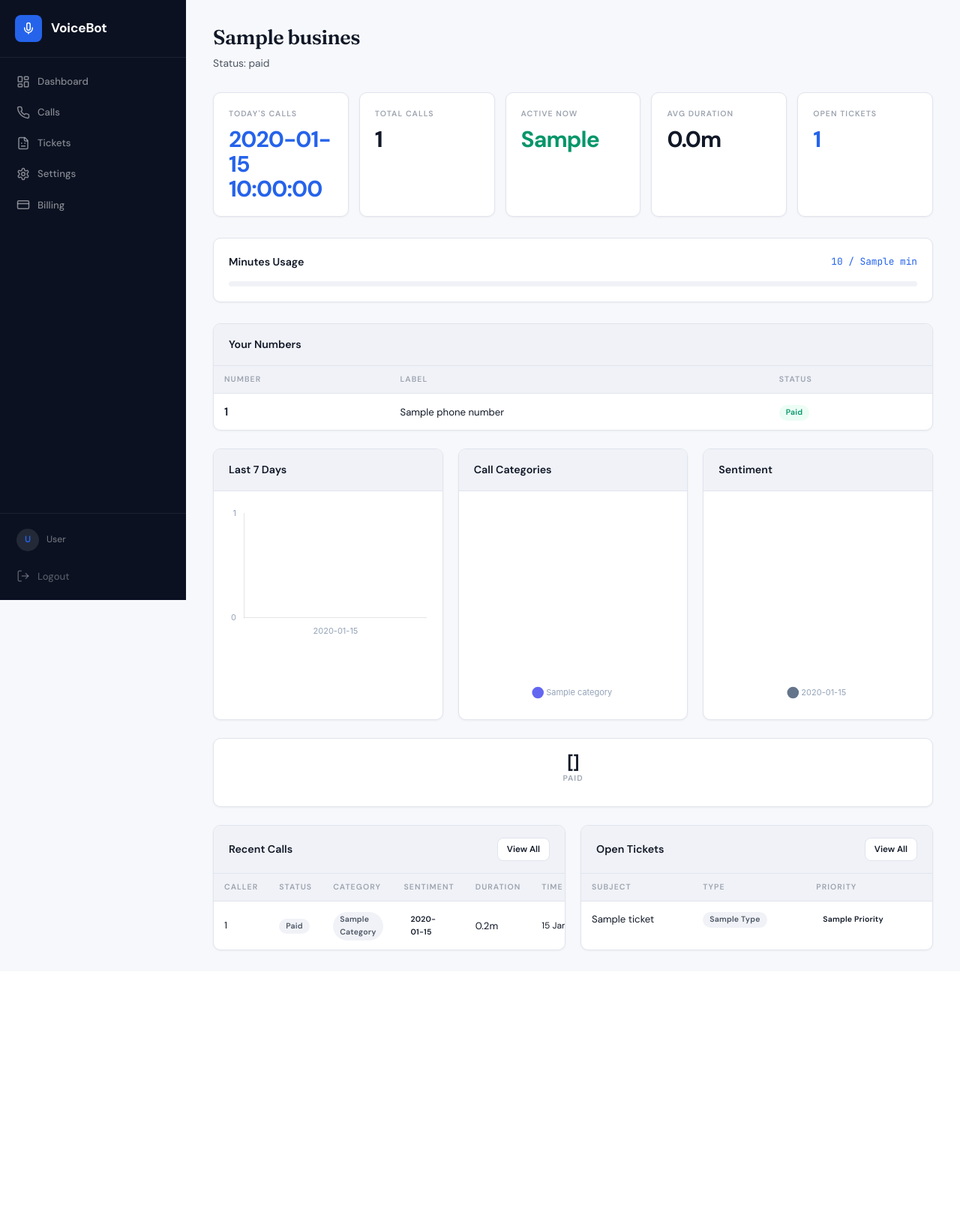
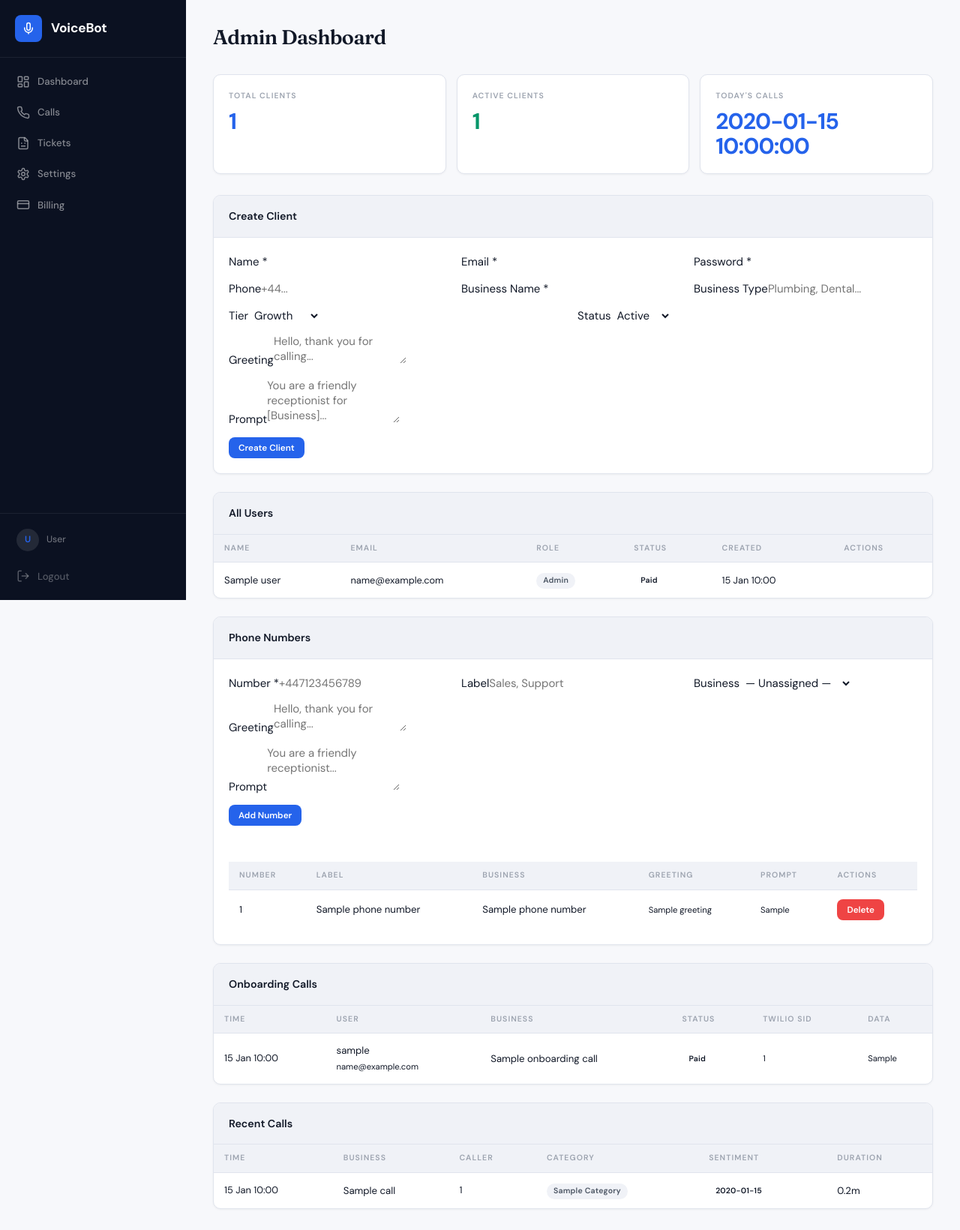
Before and after one commit to kanchang12/receptionistserviceleeds, a Flask app: template templates/admin/dashboard.html in a window 1280 px wide. Shown: the whole page at 75% size. Before the commit the page ends 1268 px from the top, so only its background shows below. Run offline with Flask 3, Linux system fonts and the light colour scheme; the template is opened without the code that fills it: most values are stand-ins (such as "Sample title", 1, 10 or a date in 2020); a map, chart or similar area stays blank; some libraries are stand-ins or nearby versions.

Commit message:
Update dashboard.html

```diff
--- a/templates/admin/dashboard.html
+++ b/templates/admin/dashboard.html
@@ -1,218 +1,177 @@
 {% extends "dashboard_base.html" %}
-{% block title %}Dashboard — VoiceBot{% endblock %}
-
+{% block title %}Admin Dashboard — VoiceBot{% endblock %}
 {% block content %}
 <div class="page-header">
-    <h1>{{ business.name }}</h1>
-    <p>{% if business.status == 'active' %}Your AI receptionist is live{% elif business.status == 'pending' %}Complete onboarding to activate{% else %}Status: {{ business.status }}{% endif %}</p>
+    <h1>Admin Dashboard</h1>
 </div>
 
-{% if business.status in ('pending', 'onboarding') %}
-<div class="card" style="margin-bottom:24px;">
-    <div class="card-body" style="text-align:center;padding:48px;">
-        <h3 style="margin-bottom:12px;">Complete Your Setup</h3>
-        <p style="color:var(--text-secondary);margin-bottom:24px;">Start the onboarding interview to configure your AI receptionist.</p>
-        <a href="{{ url_for('client_onboarding') }}" class="btn btn-primary">Start Onboarding</a>
-    </div>
-</div>
-{% endif %}
-
-<!-- STATS ROW -->
 <div class="stats-grid">
     <div class="stat-card">
-        <div class="stat-label">Today's Calls</div>
-        <div class="stat-value accent">{{ today_calls }}</div>
+        <div class="stat-label">Total Clients</div>
+        <div class="stat-value accent">{{ total_clients }}</div>
     </div>
     <div class="stat-card">
-        <div class="stat-label">Total Calls</div>
-        <div class="stat-value">{{ total_calls }}</div>
+        <div class="stat-label">Active Clients</div>
+        <div class="stat-value green">{{ active_count }}</div>
     </div>
     <div class="stat-card">
-        <div class="stat-label">Active Now</div>
-        <div class="stat-value green">{{ active_calls }}</div>
-    </div>
-    <div class="stat-card">
-        <div class="stat-label">Avg Duration</div>
-        <div class="stat-value">{{ "%.1f"|format(avg_duration|float / 60) }}m</div>
-    </div>
-    <div class="stat-card">
-        <div class="stat-label">Open Tickets</div>
-        <div class="stat-value blue">{{ tickets|length if tickets else 0 }}</div>
+        <div class="stat-label">Today's Calls</div>
+        <div class="stat-value blue">{{ today_calls }}</div>
     </div>
 </div>
 
-<!-- USAGE BAR -->
-{% if usage %}
-{% set pct = (usage.minutes_used|float / usage.minutes_limit * 100) if usage.minutes_limit > 0 else 0 %}
-<div class="usage-section">
-    <div class="usage-header">
-        <h3>Minutes Usage</h3>
-        <span>{{ "%.0f"|format(usage.minutes_used|float) }} / {{ usage.minutes_limit }} min</span>
+<!-- CREATE CLIENT -->
+<div class="card" style="margin-bottom:24px;">
+    <div class="card-header"><h3>Create Client</h3></div>
+    <div class="card-body">
+        <form method="POST" action="{{ url_for('admin_create_client') }}">
+            <div style="display:grid;grid-template-columns:1fr 1fr 1fr;gap:12px;">
+                <div class="form-group" style="margin:0;"><label>Name *</label><input type="text" name="name" class="form-control" required></div>
+                <div class="form-group" style="margin:0;"><label>Email *</label><input type="email" name="email" class="form-control" required></div>
+                <div class="form-group" style="margin:0;"><label>Password *</label><input type="text" name="password" class="form-control" required></div>
             </div>
-    <div class="usage-bar-track">
-        <div class="usage-bar-fill {% if pct > 90 %}warn{% endif %}" style="width: {{ [pct, 100]|min }}%"></div>
+            <div style="display:grid;grid-template-columns:1fr 1fr 1fr;gap:12px;margin-top:12px;">
+                <div class="form-group" style="margin:0;"><label>Phone</label><input type="tel" name="phone" class="form-control" placeholder="+44..."></div>
+                <div class="form-group" style="margin:0;"><label>Business Name *</label><input type="text" name="business_name" class="form-control" required></div>
+                <div class="form-group" style="margin:0;"><label>Business Type</label><input type="text" name="business_type" class="form-control" placeholder="Plumbing, Dental..."></div>
+            </div>
+            <div style="display:grid;grid-template-columns:1fr 1fr;gap:12px;margin-top:12px;">
+                <div class="form-group" style="margin:0;"><label>Tier</label>
+                    <select name="tier" class="form-control"><option value="starter">Starter</option><option value="growth" selected>Growth</option><option value="enterprise">Enterprise</option></select>
+                </div>
+                <div class="form-group" style="margin:0;"><label>Status</label>
+                    <select name="status" class="form-control"><option value="active" selected>Active</option><option value="pending">Pending</option></select>
                 </div>
             </div>
-{% endif %}
-
-<!-- PHONE NUMBERS -->
-{% if phone_numbers %}
-<div class="card" style="margin-bottom:24px;">
-    <div class="card-header"><h3>Your Numbers</h3></div>
-    <div class="card-body no-pad">
-        <table class="data-table">
-            <thead><tr><th>Number</th><th>Label</th><th>Status</th></tr></thead>
-            <tbody>
-            {% for p in phone_numbers %}
-            <tr>
-                <td style="font-family:var(--font-mono);font-size:1rem;font-weight:600;">{{ p.number }}</td>
-                <td>{{ p.label or '—' }}</td>
-                <td><span class="badge badge-green">{{ p.status }}</span></td>
-            </tr>
-            {% endfor %}
-            </tbody>
-        </table>
-    </div>
-</div>
-{% endif %}
-
-<!-- CHARTS ROW -->
-<div style="display:grid;grid-template-columns:1fr 1fr 1fr;gap:20px;margin-bottom:24px;">
-    <div class="card">
-        <div class="card-header"><h3>Last 7 Days</h3></div>
-        <div class="card-body"><canvas id="dailyChart" height="200"></canvas></div>
-    </div>
-    <div class="card">
-        <div class="card-header"><h3>Call Categories</h3></div>
-        <div class="card-body"><canvas id="categoryChart" height="200"></canvas></div>
-    </div>
-    <div class="card">
-        <div class="card-header"><h3>Sentiment</h3></div>
-        <div class="card-body"><canvas id="sentimentChart" height="200"></canvas></div>
+            <div class="form-group" style="margin:12px 0 0;"><label>Greeting</label><textarea name="greeting" class="form-control" rows="2" placeholder="Hello, thank you for calling..."></textarea></div>
+            <div class="form-group" style="margin:12px 0 0;"><label>Prompt</label><textarea name="agent_personality" class="form-control" rows="3" placeholder="You are a friendly receptionist for [Business]..."></textarea></div>
+            <button type="submit" class="btn btn-primary btn-sm" style="margin-top:12px;">Create Client</button>
+        </form>
     </div>
 </div>
 
-<!-- STATUS BREAKDOWN -->
-<div style="display:grid;grid-template-columns:repeat(auto-fit, minmax(120px, 1fr));gap:12px;margin-bottom:24px;">
-    {% for s in statuses %}
-    <div class="stat-card" style="text-align:center;">
-        <div class="stat-value" style="font-size:1.5rem;
-            {% if s.status == 'completed' %}color:var(--green);
-            {% elif s.status == 'in_progress' %}color:var(--orange);
-            {% elif s.status == 'missed' %}color:#ef4444;
-            {% else %}color:var(--text-primary);{% endif %}">{{ s.cnt }}</div>
-        <div class="stat-label">{{ s.status|replace('_',' ')|title }}</div>
-    </div>
-    {% endfor %}
-</div>
-
-<!-- CALLS + TICKETS -->
-<div class="two-col">
-    <div class="card">
-        <div class="card-header">
-            <h3>Recent Calls</h3>
-            <a href="{{ url_for('client_calls') }}" class="btn btn-sm btn-secondary">View All</a>
-        </div>
+<!-- ALL USERS -->
+<div class="card" style="margin-bottom:24px;">
+    <div class="card-header"><h3>All Users</h3></div>
     <div class="card-body no-pad">
-            {% if calls %}
+        {% if all_users %}
         <table class="data-table">
-                <thead><tr><th>Caller</th><th>Status</th><th>Category</th><th>Sentiment</th><th>Duration</th><th>Time</th></tr></thead>
+            <thead><tr><th>Name</th><th>Email</th><th>Role</th><th>Status</th><th>Created</th><th>Actions</th></tr></thead>
             <tbody>
-                {% for c in calls[:8] %}
-                <tr onclick="location.href='{{ url_for('client_call_detail', call_id=c.id) }}'" style="cursor:pointer;">
-                    <td style="font-family:var(--font-mono);font-size:0.85rem;">{{ c.caller_number or 'Unknown' }}</td>
-                    <td><span class="badge badge-{% if c.status == 'completed' %}green{% elif c.status == 'in_progress' %}orange{% elif c.status == 'missed' %}red{% else %}neutral{% endif %}">{{ c.status|replace('_',' ') }}</span></td>
-                    <td><span class="badge badge-neutral">{{ c.category or 'other' }}</span></td>
-                    <td><span class="badge badge-{{ c.sentiment or 'neutral' }}-s">{{ c.sentiment or '—' }}</span></td>
-                    <td>{{ ((c.duration_seconds or 0) / 60)|round(1) }}m</td>
-                    <td style="font-size:0.8rem;color:var(--text-muted);white-space:nowrap;">{{ c.created_at.strftime('%d %b %H:%M') if c.created_at else '-' }}</td>
+            {% for u in all_users %}
+            <tr>
+                <td>{{ u.name }}</td>
+                <td style="font-size:0.85rem;">{{ u.email }}</td>
+                <td><span class="badge badge-neutral">{{ u.role }}</span></td>
+                <td><span class="badge badge-{{ u.status }}">{{ u.status }}</span></td>
+                <td style="font-size:0.85rem;">{{ u.created_at.strftime('%d %b %H:%M') if u.created_at else '-' }}</td>
+                <td style="display:flex;gap:6px;">
+                    {% if u.role == 'client' and u.status != 'active' %}
+                    <form method="POST" action="{{ url_for('admin_activate_client', user_id=u.id) }}"><button class="btn btn-sm btn-primary">Activate</button></form>
+                    {% endif %}
+                    {% if u.role == 'client' and u.status == 'active' %}
+                    <form method="POST" action="{{ url_for('admin_suspend_client', user_id=u.id) }}"><button class="btn btn-sm" style="background:#ef4444;color:#fff;">Suspend</button></form>
+                    {% endif %}
+                </td>
             </tr>
             {% endfor %}
             </tbody>
         </table>
         {% else %}
-            <div class="empty-state"><h3>No calls yet</h3><p>Calls will appear here once your receptionist starts taking them.</p></div>
+        <div class="empty-state"><h3>No users yet</h3></div>
         {% endif %}
     </div>
 </div>
 
-    <div class="card">
-        <div class="card-header">
-            <h3>Open Tickets</h3>
-            <a href="{{ url_for('client_tickets') }}" class="btn btn-sm btn-secondary">View All</a>
+<!-- PHONE NUMBERS -->
+<div class="card" style="margin-bottom:24px;">
+    <div class="card-header"><h3>Phone Numbers</h3></div>
+    <div class="card-body">
+        <form method="POST" action="{{ url_for('admin_add_number') }}" style="margin-bottom:24px;padding-bottom:24px;border-bottom:1px solid var(--border-color);">
+            <div style="display:grid;grid-template-columns:1fr 1fr 1fr;gap:12px;">
+                <div class="form-group" style="margin:0;"><label>Number *</label><input type="text" name="number" class="form-control" placeholder="+447123456789" required></div>
+                <div class="form-group" style="margin:0;"><label>Label</label><input type="text" name="label" class="form-control" placeholder="Sales, Support"></div>
+                <div class="form-group" style="margin:0;"><label>Business</label>
+                    <select name="business_id" class="form-control"><option value="">— Unassigned —</option>{% for b in businesses %}<option value="{{ b.id }}">{{ b.name }}</option>{% endfor %}</select>
                 </div>
+            </div>
+            <div class="form-group" style="margin:12px 0 0;"><label>Greeting</label><textarea name="greeting" class="form-control" rows="2" placeholder="Hello, thank you for calling..."></textarea></div>
+            <div class="form-group" style="margin:12px 0 0;"><label>Prompt</label><textarea name="agent_personality" class="form-control" rows="3" placeholder="You are a friendly receptionist..."></textarea></div>
+            <button type="submit" class="btn btn-primary btn-sm" style="margin-top:12px;">Add Number</button>
+        </form>
+        {% if phone_numbers %}
+        <table class="data-table">
+            <thead><tr><th>Number</th><th>Label</th><th>Business</th><th>Greeting</th><th>Prompt</th><th>Actions</th></tr></thead>
+            <tbody>
+            {% for n in phone_numbers %}
+            <tr>
+                <td style="font-family:var(--font-mono);font-size:0.85rem;">{{ n.number }}</td>
+                <td>{{ n.label or '—' }}</td>
+                <td>{{ n.business_name or '—' }}</td>
+                <td style="font-size:0.75rem;max-width:150px;overflow:hidden;text-overflow:ellipsis;white-space:nowrap;">{{ n.greeting or '—' }}</td>
+                <td style="font-size:0.75rem;max-width:150px;overflow:hidden;text-overflow:ellipsis;white-space:nowrap;">{{ n.agent_personality or '—' }}</td>
+                <td>
+                    <form method="POST" action="{{ url_for('admin_delete_number', number_id=n.id) }}" onsubmit="return confirm('Delete?')" style="display:inline;">
+                        <button class="btn btn-sm" style="background:#ef4444;color:#fff;">Delete</button>
+                    </form>
+                </td>
+            </tr>
+            {% endfor %}
+            </tbody>
+        </table>
+        {% endif %}
+    </div>
+</div>
+
+<!-- ONBOARDING CALLS -->
+<div class="card" style="margin-bottom:24px;">
+    <div class="card-header"><h3>Onboarding Calls</h3></div>
     <div class="card-body no-pad">
-            {% if tickets %}
+        {% if onboarding_calls %}
         <table class="data-table">
-                <thead><tr><th>Subject</th><th>Type</th><th>Priority</th></tr></thead>
+            <thead><tr><th>Time</th><th>User</th><th>Business</th><th>Status</th><th>Twilio SID</th><th>Data</th></tr></thead>
             <tbody>
-                {% for t in tickets[:5] %}
+            {% for oc in onboarding_calls %}
             <tr>
-                    <td>{{ t.subject or 'No subject' }}</td>
-                    <td><span class="badge badge-neutral">{{ t.type }}</span></td>
-                    <td><span class="badge badge-{{ t.priority }}">{{ t.priority }}</span></td>
+                <td style="font-size:0.85rem;white-space:nowrap;">{{ oc.created_at.strftime('%d %b %H:%M') if oc.created_at else '-' }}</td>
+                <td>{{ oc.user_name or '-' }}<br><span style="font-size:0.75rem;color:var(--text-muted);">{{ oc.user_email or '' }}</span></td>
+                <td>{{ oc.business_name or '-' }}</td>
+                <td><span class="badge badge-{{ oc.status }}">{{ oc.status }}</span></td>
+                <td style="font-family:var(--font-mono);font-size:0.75rem;">{{ oc.twilio_call_sid or '-' }}</td>
+                <td style="font-size:0.75rem;max-width:200px;overflow:hidden;text-overflow:ellipsis;">{{ oc.extracted_data or '-' }}</td>
             </tr>
             {% endfor %}
             </tbody>
         </table>
         {% else %}
-            <div class="empty-state"><h3>No open tickets</h3><p>Tickets from calls will appear here automatically.</p></div>
+        <div class="empty-state"><h3>No onboarding calls yet</h3></div>
         {% endif %}
     </div>
 </div>
+
+<!-- RECENT CALLS -->
+<div class="card">
+    <div class="card-header"><h3>Recent Calls</h3></div>
+    <div class="card-body no-pad">
+        {% if recent_calls %}
+        <table class="data-table">
+            <thead><tr><th>Time</th><th>Business</th><th>Caller</th><th>Category</th><th>Sentiment</th><th>Duration</th></tr></thead>
+            <tbody>
+            {% for c in recent_calls %}
+            <tr>
+                <td style="font-size:0.85rem;white-space:nowrap;">{{ c.created_at.strftime('%d %b %H:%M') if c.created_at else '-' }}</td>
+                <td>{{ c.business_name or '-' }}</td>
+                <td style="font-family:var(--font-mono);font-size:0.85rem;">{{ c.caller_number or '-' }}</td>
+                <td><span class="badge badge-neutral">{{ c.category or '-' }}</span></td>
+                <td><span class="badge badge-{{ c.sentiment or 'neutral' }}-s">{{ c.sentiment or '-' }}</span></td>
+                <td>{{ ((c.duration_seconds or 0) / 60)|round(1) }}m</td>
+            </tr>
+            {% endfor %}
+            </tbody>
+        </table>
+        {% else %}
+        <div class="empty-state"><h3>No calls yet</h3></div>
+        {% endif %}
     </div>
-
-<script src="https://cdn.jsdelivr.net/npm/chart.js@4.4.1/dist/chart.umd.min.js"></script>
-<script>
-Chart.defaults.color = '#94a3b8';
-Chart.defaults.font = { family: "'Inter', system-ui, sans-serif", size: 11 };
-const gridColor = 'rgba(255,255,255,0.06)';
-
-// Daily calls
-new Chart(document.getElementById('dailyChart'), {
-    type: 'bar',
-    data: {
-        labels: [{% for d in daily_calls %}'{{ d.day.strftime("%d %b") }}'{% if not loop.last %},{% endif %}{% endfor %}],
-        datasets: [{
-            label: 'Calls',
-            data: [{% for d in daily_calls %}{{ d.cnt }}{% if not loop.last %},{% endif %}{% endfor %}],
-            backgroundColor: '#6366f1',
-            borderRadius: 4,
-            borderSkipped: false
-        }]
-    },
-    options: { responsive: true, plugins: { legend: { display: false } },
-        scales: { y: { beginAtZero: true, ticks: { stepSize: 1 }, grid: { color: gridColor } }, x: { grid: { display: false } } }
-    }
-});
-
-// Categories
-const catColors = ['#6366f1','#22c55e','#f59e0b','#ef4444','#06b6d4','#8b5cf6','#ec4899','#64748b'];
-new Chart(document.getElementById('categoryChart'), {
-    type: 'doughnut',
-    data: {
-        labels: [{% for c in categories %}'{{ c.category or "other" }}'{% if not loop.last %},{% endif %}{% endfor %}],
-        datasets: [{ data: [{% for c in categories %}{{ c.cnt }}{% if not loop.last %},{% endif %}{% endfor %}],
-            backgroundColor: catColors.slice(0, {{ categories|length }}), borderWidth: 0 }]
-    },
-    options: { responsive: true, cutout: '60%',
-        plugins: { legend: { position: 'bottom', labels: { padding: 12, usePointStyle: true, pointStyle: 'circle' } } }
-    }
-});
-
-// Sentiment
-const sentColors = { positive: '#22c55e', neutral: '#64748b', negative: '#ef4444', mixed: '#f59e0b' };
-const sentLabels = [{% for s in sentiments %}'{{ s.sentiment or "neutral" }}'{% if not loop.last %},{% endif %}{% endfor %}];
-new Chart(document.getElementById('sentimentChart'), {
-    type: 'doughnut',
-    data: {
-        labels: sentLabels,
-        datasets: [{ data: [{% for s in sentiments %}{{ s.cnt }}{% if not loop.last %},{% endif %}{% endfor %}],
-            backgroundColor: sentLabels.map(l => sentColors[l] || '#64748b'), borderWidth: 0 }]
-    },
-    options: { responsive: true, cutout: '60%',
-        plugins: { legend: { position: 'bottom', labels: { padding: 12, usePointStyle: true, pointStyle: 'circle' } } }
-    }
-});
-</script>
+</div>
 {% endblock %}
```
Lines whose indentation alone changed are shown as unchanged.
